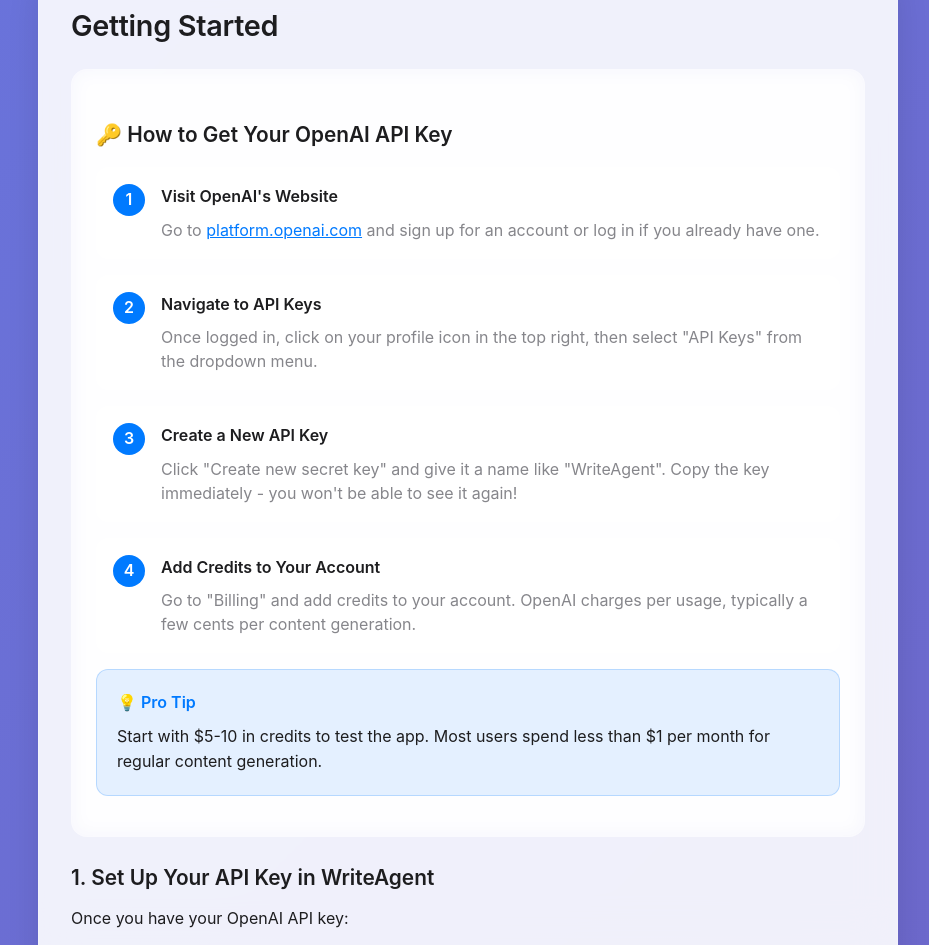
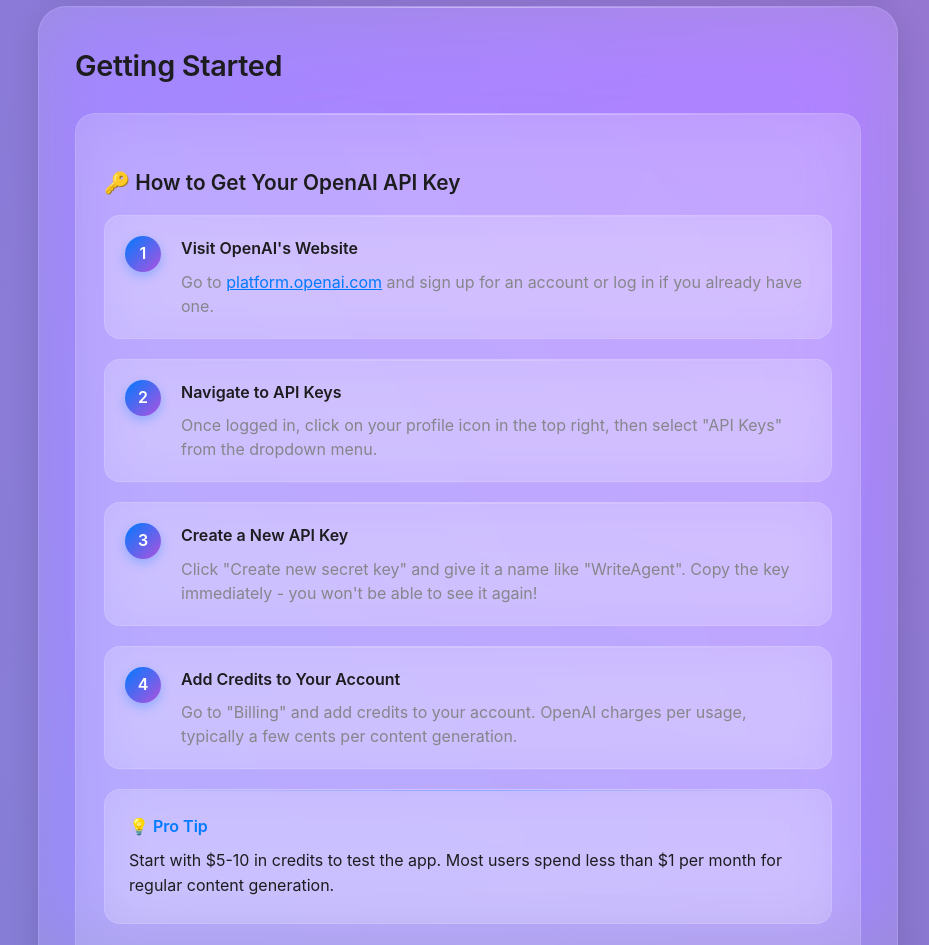
Before and after one commit to thisgeekrh/writeagent-support, a plain HTML site: page index.html in a window 1280 px wide. Shown: the part 1855-2800 px from the top of the page, without its empty margins (172-1101 px from the left). Drawn offline with Linux system fonts and the light colour scheme.

Commit message:
Upgrade to iOS 26 liquid glass aesthetic with enhanced blur effects and advanced glass morphism

```diff
--- a/index.html
+++ b/index.html
@@ -22,21 +22,44 @@
             --primary-blue: #007AFF;
             --secondary-blue: #5AC8FA;
             --accent-purple: #AF52DE;
-            --glass-bg: rgba(255, 255, 255, 0.25);
-            --glass-border: rgba(255, 255, 255, 0.18);
+            --glass-bg: rgba(255, 255, 255, 0.15);
+            --glass-border: rgba(255, 255, 255, 0.12);
+            --glass-bg-strong: rgba(255, 255, 255, 0.25);
+            --glass-border-strong: rgba(255, 255, 255, 0.2);
             --text-primary: #1D1D1F;
             --text-secondary: #86868B;
-            --surface: rgba(255, 255, 255, 0.8);
-            --surface-elevated: rgba(255, 255, 255, 0.9);
+            --surface: rgba(255, 255, 255, 0.7);
+            --surface-elevated: rgba(255, 255, 255, 0.85);
+            --glass-shadow: 0 8px 32px rgba(0, 0, 0, 0.12);
+            --glass-shadow-hover: 0 16px 48px rgba(0, 0, 0, 0.18);
         }
 
         body {
             font-family: -apple-system, BlinkMacSystemFont, 'SF Pro Display', 'Segoe UI', Roboto, sans-serif;
             line-height: 1.6;
             color: var(--text-primary);
-            background: linear-gradient(135deg, #667eea 0%, #764ba2 100%);
+            background:
+                radial-gradient(circle at 20% 80%, rgba(120, 119, 198, 0.3) 0%, transparent 50%),
+                radial-gradient(circle at 80% 20%, rgba(255, 119, 198, 0.3) 0%, transparent 50%),
+                radial-gradient(circle at 40% 40%, rgba(120, 219, 255, 0.2) 0%, transparent 50%),
+                linear-gradient(135deg, #667eea 0%, #764ba2 100%);
             min-height: 100vh;
             font-size: 16px;
+            position: relative;
+        }
+
+        body::before {
+            content: '';
+            position: fixed;
+            top: 0;
+            left: 0;
+            width: 100%;
+            height: 100%;
+            background:
+                radial-gradient(circle at 30% 20%, rgba(255, 255, 255, 0.1) 0%, transparent 50%),
+                radial-gradient(circle at 70% 80%, rgba(255, 255, 255, 0.05) 0%, transparent 50%);
+            pointer-events: none;
+            z-index: -1;
         }
 
         .container {
@@ -65,20 +88,34 @@
         }
 
         .card {
-            background: var(--surface-elevated);
-            backdrop-filter: blur(20px);
-            -webkit-backdrop-filter: blur(20px);
-            border-radius: 24px;
-            padding: 32px;
-            margin-bottom: 24px;
-            box-shadow: 0 8px 32px rgba(0, 0, 0, 0.1);
+            background: var(--glass-bg);
+            backdrop-filter: blur(40px) saturate(180%);
+            -webkit-backdrop-filter: blur(40px) saturate(180%);
+            border-radius: 28px;
+            padding: 36px;
+            margin-bottom: 28px;
+            box-shadow: var(--glass-shadow);
             border: 1px solid var(--glass-border);
-            transition: all 0.3s ease;
+            transition: all 0.4s cubic-bezier(0.25, 0.46, 0.45, 0.94);
+            position: relative;
+            overflow: hidden;
+        }
+
+        .card::before {
+            content: '';
+            position: absolute;
+            top: 0;
+            left: 0;
+            right: 0;
+            height: 1px;
+            background: linear-gradient(90deg, transparent, rgba(255, 255, 255, 0.4), transparent);
         }
 
         .card:hover {
-            transform: translateY(-2px);
-            box-shadow: 0 12px 40px rgba(0, 0, 0, 0.15);
+            transform: translateY(-4px) scale(1.01);
+            box-shadow: var(--glass-shadow-hover);
+            background: var(--glass-bg-strong);
+            border-color: var(--glass-border-strong);
         }
 
         .card h2 {
@@ -166,16 +203,30 @@
 
         .contact-method {
             background: var(--glass-bg);
-            backdrop-filter: blur(10px);
-            padding: 24px;
-            border-radius: 16px;
+            backdrop-filter: blur(30px) saturate(150%);
+            -webkit-backdrop-filter: blur(30px) saturate(150%);
+            padding: 28px;
+            border-radius: 20px;
             border: 1px solid var(--glass-border);
-            transition: all 0.3s ease;
+            transition: all 0.4s cubic-bezier(0.25, 0.46, 0.45, 0.94);
+            position: relative;
+            overflow: hidden;
+        }
+
+        .contact-method::before {
+            content: '';
+            position: absolute;
+            top: 0;
+            left: 0;
+            right: 0;
+            height: 1px;
+            background: linear-gradient(90deg, transparent, rgba(255, 255, 255, 0.3), transparent);
         }
 
         .contact-method:hover {
-            background: var(--surface);
-            transform: translateY(-1px);
+            background: var(--glass-bg-strong);
+            transform: translateY(-2px) scale(1.02);
+            box-shadow: 0 8px 24px rgba(0, 0, 0, 0.1);
         }
 
         .contact-method h3 {
@@ -248,11 +299,24 @@
 
         .api-key-steps {
             background: var(--glass-bg);
-            backdrop-filter: blur(10px);
-            border-radius: 16px;
-            padding: 24px;
-            margin: 20px 0;
+            backdrop-filter: blur(35px) saturate(160%);
+            -webkit-backdrop-filter: blur(35px) saturate(160%);
+            border-radius: 20px;
+            padding: 28px;
+            margin: 24px 0;
             border: 1px solid var(--glass-border);
+            position: relative;
+            overflow: hidden;
+        }
+
+        .api-key-steps::before {
+            content: '';
+            position: absolute;
+            top: 0;
+            left: 0;
+            right: 0;
+            height: 1px;
+            background: linear-gradient(90deg, transparent, rgba(255, 255, 255, 0.4), transparent);
         }
 
         .api-key-steps h3 {
@@ -264,25 +328,53 @@
         .step {
             display: flex;
             align-items: flex-start;
-            margin-bottom: 16px;
-            padding: 16px;
-            background: var(--surface);
-            border-radius: 12px;
+            margin-bottom: 20px;
+            padding: 20px;
+            background: var(--glass-bg);
+            backdrop-filter: blur(25px) saturate(140%);
+            -webkit-backdrop-filter: blur(25px) saturate(140%);
+            border-radius: 16px;
             border: 1px solid var(--glass-border);
+            transition: all 0.3s cubic-bezier(0.25, 0.46, 0.45, 0.94);
+            position: relative;
+            overflow: hidden;
+        }
+
+        .step::before {
+            content: '';
+            position: absolute;
+            top: 0;
+            left: 0;
+            right: 0;
+            height: 1px;
+            background: linear-gradient(90deg, transparent, rgba(255, 255, 255, 0.2), transparent);
+        }
+
+        .step:hover {
+            transform: translateY(-1px);
+            background: var(--glass-bg-strong);
+            box-shadow: 0 4px 16px rgba(0, 0, 0, 0.08);
         }
 
         .step-number {
-            background: var(--primary-blue);
+            background: linear-gradient(135deg, var(--primary-blue) 0%, var(--accent-purple) 100%);
             color: white;
-            width: 32px;
-            height: 32px;
+            width: 36px;
+            height: 36px;
             border-radius: 50%;
             display: flex;
             align-items: center;
             justify-content: center;
             font-weight: 600;
-            margin-right: 16px;
+            margin-right: 20px;
             flex-shrink: 0;
+            box-shadow: 0 4px 12px rgba(0, 122, 255, 0.3);
+            transition: all 0.3s ease;
+        }
+
+        .step:hover .step-number {
+            transform: scale(1.1);
+            box-shadow: 0 6px 16px rgba(0, 122, 255, 0.4);
         }
 
         .step-content {
@@ -301,11 +393,25 @@
         }
 
         .highlight-box {
-            background: rgba(0, 122, 255, 0.1);
-            border: 1px solid rgba(0, 122, 255, 0.2);
-            border-radius: 12px;
-            padding: 20px;
-            margin: 16px 0;
+            background: var(--glass-bg);
+            backdrop-filter: blur(30px) saturate(150%);
+            -webkit-backdrop-filter: blur(30px) saturate(150%);
+            border: 1px solid var(--glass-border);
+            border-radius: 16px;
+            padding: 24px;
+            margin: 20px 0;
+            position: relative;
+            overflow: hidden;
+        }
+
+        .highlight-box::before {
+            content: '';
+            position: absolute;
+            top: 0;
+            left: 0;
+            right: 0;
+            height: 1px;
+            background: linear-gradient(90deg, transparent, rgba(0, 122, 255, 0.3), transparent);
         }
 
         .highlight-box h4 {
```
